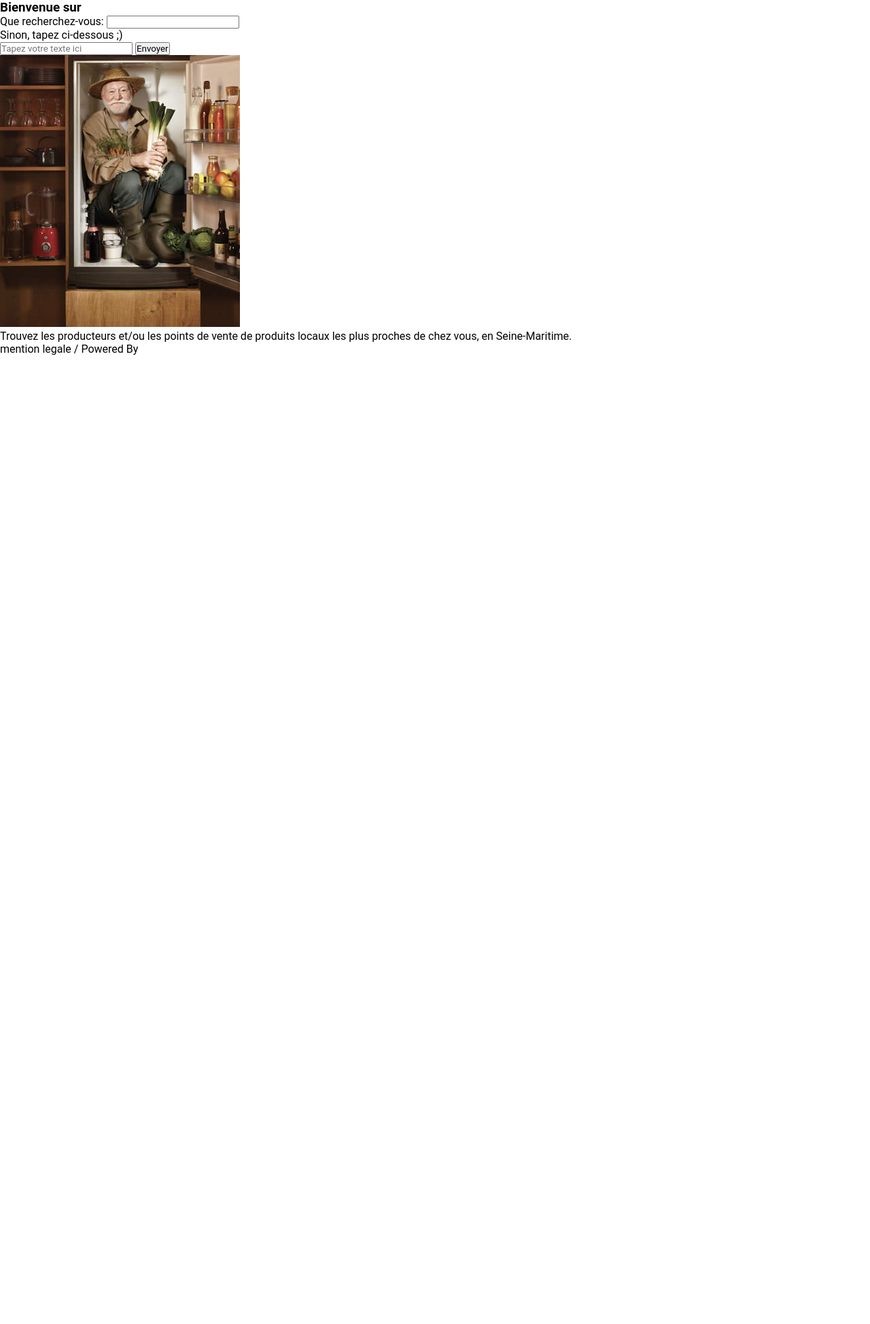
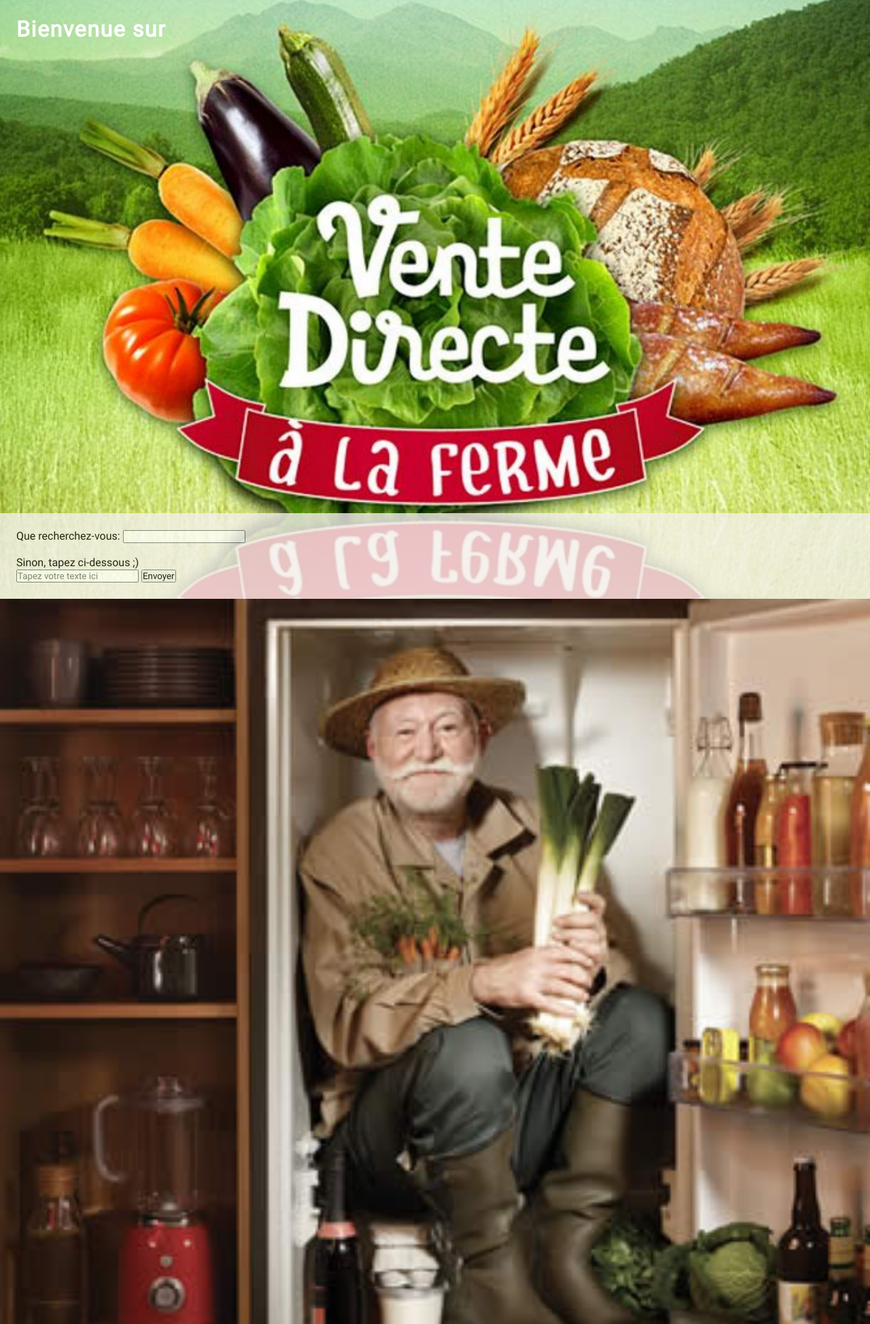
Before and after one commit to elmasta/tourisme, a Flask app: page / in a window 1280 px wide. Shown: the top 1948 px of the page at 68% size. Before the commit the page ends 522 px from the top, so only its background shows below. Run offline with Flask 2, Linux system fonts and the light colour scheme; parts of the project's set-up code (start-up, migrations or seed data) failed here and were passed over; some libraries are stand-ins or nearby versions; some web fonts are replaced.

Commit message:
merge of two works + some clean up

```diff
--- a/app/static/css/styles.css
+++ b/app/static/css/styles.css
@@ -1,16 +1,16 @@
 @font-face {
     font-family: "Montserrat";
-    src: url(../font/montserrat/Montserrat-Regular.ttf);
+    src: url(../font/Montserrat-Regular.ttf);
 }
 
 @font-face {
     font-family: "MontserratBold";
-    src: url(../font/montserrat/Montserrat-Bold.ttf);
+    src: url(../font/Montserrat-Bold.ttf);
 }
 
 @font-face {
     font-family: "Roboto";
-    src: url(../font/roboto/Roboto-Regular.ttf);
+    src: url(../font/Roboto-Regular.ttf);
 }
 
 * {
@@ -18,43 +18,100 @@
     margin: 0;
     padding: 0;
 }
-<<<<<<< HEAD
-header #bienvenue{
-    position:relative;
+
+header #bienvenue {
+    position: relative;
     width: 100%;
     display: flex;
     align-content: center;
 }
 
-#bienvenue img{
+#bienvenue img {
     width: 100%;
     -webkit-box-reflect: below 0 linear-gradient(transparent, rgba(255, 255, 255, 0.205));
+
 }
 
-#bienvenue h2{
-    position:absolute;
+#bienvenue h2 {
+    position: absolute;
     top: 0;
     color: #fff;
-=======
-header{
-    position: relative;
-    justify-content: space-between;
-    text-align: center;
-    letter-spacing: .2rem;
->>>>>>> parent of 9bf6db8 (prepare for ddb and parsers, more front done)
     padding: 1rem;
+    font-size: larger;
+
 }
-#recherche{
-<<<<<<< HEAD
+
+#recherche {
 
     font-family: "Roboto";
     padding: 1.5rem;
-    background-color: rgba(144, 194, 139, 0.178);
-=======
-    margin: 0 2vw 1vh 2vw;
->>>>>>> parent of 9bf6db8 (prepare for ddb and parsers, more front done)
+    background-color: rgba(194, 169, 139, 0.178);
 }
 
-#farmerList{
+#farmerList {
     font-family: "MontserratBold";
 }
+
+#imgText {
+
+    position: relative;
+    width: 100%;
+
+}
+
+#imgText img {
+    width: 100%;
+    box-shadow: rgba(116, 87, 52, 0.164) 3px;
+}
+
+#imgText h1 {
+    position: absolute;
+    bottom: 0;
+    color: #fff;
+    padding: 1rem;
+    font-size: larger;
+
+}
+
+footer {
+    display: flex;
+    justify-content: center;
+    align-content: center;
+    padding: 5px;
+    background-color: #111b25;
+    color: #fff;
+    height: 4rem;
+}
+
+@media screen and (min-width:800px) {
+    #bienvenue h2 {
+        position: absolute;
+        top: 0;
+        color: #fff;
+        padding: 1.5rem;
+        letter-spacing: .1rem;
+        font-size: xx-large;
+    }
+
+    #imgText h1 {
+        position: absolute;
+        bottom: 0;
+        color: #fff;
+        padding: 1.5rem;
+        letter-spacing: .1rem;
+        font-size: xx-large;
+
+    }
+
+    footer {
+        display: flex;
+        justify-content: center;
+        align-content: center;
+        padding: 5px;
+        background-color: #111b25;
+        color: #fff;
+        height: 4rem;
+        font-size: larger;
+    }
+
+}
--- a/app/static/js/main.js
+++ b/app/static/js/main.js
@@ -1,37 +1,36 @@
-$("div#answer").hide();
-$("button#restart").hide();
-$("p#middlebar").hide();
-$("input#adress").focus();
+// $("button#send").on("click", function (event) {
 
-var charUsed = 0;
-var int = 0;
+//     $.ajax({
+//         // données reçu
+//         data: {
+//             question: $("#question").val()
+//         },
+//         type: "POST",
+//         url: "/process"
+//     })
+//         .done(function (data) {
 
-$("button#send").on("click", function (event) {
+var map = L.map('map').setView([49.443232, 1.099971], 8);
+const dataMap = [
+    { lon: 49.513703, lat: -1.521295, name: "blabla1" },
+    { lon: 48.511333, lat: -0.561925, name: "blabla2" },
+    { lon: 49.707181, lat: 1.671823, name: "blabla3" },
 
-    $.ajax({
-        // données reçu
-        data: {
-            question: $("#question").val()
-        },
-        type: "POST",
-        url: "/process"
-    })
-        .done(function (data) {
-            if (data.error === 1) {
-                // gestion erreur
-            } else {
-                $("p#middlebar").show();
-                $("p#result").text(data.summary);
-                var map = L.map("mapid").setView([data.lat, data.longi], 15);
-                L.tileLayer("https://api.tiles.mapbox.com/v4/{id}/{z}/{x}/{y}.png?access_token={accessToken}", {
-                    attribution: 'Map data &copy; <a href="https://www.openstreetmap.org/">OpenStreetMap</a> contributors, <a href="https://creativecommons.org/licenses/by-sa/2.0/">CC-BY-SA</a>, Imagery © <a href="https://www.mapbox.com/">Mapbox</a>',
-                    maxZoom: 18,
-                    id: "mapbox.streets",
-                    accessToken: "pk.eyJ1Ijoic3NnbWFzdGVyIiwiYSI6ImNqeGF5dGFpajA2YmgzbnBud253ZmMwYm8ifQ.RFvKLrjywTTEEou9gRHG4A"
-                }).addTo(map);
-                L.marker([data.lat, data.longi]).addTo(map).bindPopup(data.formatted_adress).openPopup();
-                clearInterval(intervalId);
-            }
-        });
+]
+
+L.tileLayer('https://{s}.tile.openstreetmap.org/{z}/{x}/{y}.png', {
+    attribution: '&copy; <a href="https://www.openstreetmap.org/copyright">OpenStreetMap</a> contributors'
+}).addTo(map);
+
+var myIcon = L.icon({
+    iconUrl: 'my-icon.png',
+    iconSize: [38, 95],
+    iconAnchor: [22, 94],
+    popupAnchor: [-3, -76],
 });
-event.preventDefault();
+
+for (let index = 0; index < dataMap.length; index++) {
+    L.marker([dataMap[index].lon, dataMap[index].lat]).addTo(map).bindPopup(dataMap[index].name)
+}
+//         });
+// });
--- a/app/templates/index.html
+++ b/app/templates/index.html
@@ -7,18 +7,30 @@
     <meta name="viewport" content="width=device-width, initial-scale=1.0">
     <link rel="stylesheet" href="../static/css/styles.css">
     <title>Projet Valf</title>
+    <link rel="stylesheet" href="https://unpkg.com/leaflet@1.8.0/dist/leaflet.css"
+        integrity="sha512-hoalWLoI8r4UszCkZ5kL8vayOGVae1oxXe/2A4AO6J9+580uKHDO3JdHb7NzwwzK5xr/Fs0W40kiNHxM9vyTtQ=="
+        crossorigin="" />
+    <!-- Make sure you put this AFTER Leaflet's CSS -->
+    <script src="https://unpkg.com/leaflet@1.8.0/dist/leaflet.js"
+        integrity="sha512-BB3hKbKWOc9Ez/TAwyWxNXeoV9c1v6FIeYiBieIWkpLjauysF18NzgR1MBNBXf8/KABdlkX68nAhlwcDFLGPCQ=="
+        crossorigin=""></script>
+        <script src="../static/js/main.js" defer></script>
 </head>
 
 <body>
     <header>
-        <h3>Bienvenue sur </h3>
+        <div id="bienvenue">
+            <img src="../static/img/Vente-a-la-ferme2.jpg" alt="">
+            <h2>Bienvenue sur </h2>
+        </div>
     </header>
     <main>
         <div id="recherche">
             <form action="" method="post" name="search">
                 <label for="chooseYourFarm">Que recherchez-vous:</label>
+                <!-- revoir la façon de sélectionner, choisir des boutons (verts?) -->
                 <input list="farmerList" id="chooseYourFarm" name="chooseYourFarm" />
-
+                <br>
                 <datalist id="farmerList">
                     <option value="Boissons">
                     <option value="Fruits">
@@ -27,16 +39,35 @@
                     <option value="Viandes">
                 </datalist>
                 <br>
-                <label for="sinon">Sinon, tapez ci-dessous ;)</label><br>
+                <label for="sinon">Sinon, tapez ci-dessous ;)</label>
+                <br>
                 <input type="search" name="sinon" id="sinon" placeholder="Tapez votre texte ici"> <input type="submit"
                     value="Envoyer">
 
             </form>
 
         </div>
-        <img src="../static/img/paysans dans le frigo.jpg" alt="producteur dans le frigo">
-        <div id="text">
-			Trouvez les producteurs et/ou les points de vente de produits locaux les plus proches de chez vous, en Seine-Maritime.</div>
+        <div id="imgText">
+            <!-- mettre l'image dans la div parent -->
+            <img src="../static/img/paysans dans le frigo.jpg" alt="Paysans dans le frigo">
+
+            <!-- code d'amy -->
+            <div>
+                <p>Voici les Lieux qui peuvent correspondre:</p>
+                <ul>
+
+                </ul>
+            </div>
+
+            <div id="map" style="width: 600px; height: 400px; position: relative;"
+                class="leaflet-container leaflet-touch leaflet-fade-anim leaflet-grab leaflet-touch-drag leaflet-touch-zoom"
+                tabindex="0"></div>
+            <div><input type="submit" placeholder="Nouvelle Recherche"></div>
+            <!-- fin code d'amy -->
+
+            <h1> Trouvez les producteurs et/ou les points de vente de produits locaux les plus proches de chez vous, en
+                Seine-Maritime.</h1>
+        </div>
     </main>
 
     <footer>
--- a/app/views.py
+++ b/app/views.py
@@ -1,14 +1,12 @@
 import json
-from qparser import *
-from models import query_db
+# from models import query_db
 
 from flask import Flask, render_template, request, jsonify
-
-from flask import Flask, render_template, request
 
 app = Flask(__name__)
 
 app.config.from_object('config')
+
 
 @app.route("/")
 @app.route("/main/")
@@ -16,26 +14,23 @@
 
     return render_template("index.html")
 
+
 @app.route('/process', methods=["POST"])
 def process():
 
-    list = request.form["list"]
-    manual = request.form["manual"]
-    if manual == None:
-        query_db(list)
+    if request.method == 'POST':
+        # ou faire pleins de form
+        list = []
+        for item in request.form:
+            list.append(item)
+        # items = Content.query.filter_by(style=request.form[]).order_by(Content.name).all()
+
+        # retour json d'une liste provenant de la BDD
+        return jsonify({"lat": items["lat"],
+                        "longi": items["lng"]})
     else:
-        manual = RequestParser()
-        manual.string_to_list(manual)
-        # gestion de la stop word
-        with open("fr.json") as json_file:
-            stop_word = json.load(json_file)
-        manual.request_reading(stop_word)
-        if manual.matchlist.count(1) != 0:
-            manual.stop_word_remover(stop_word)
-            manual.geocoding_researcher(json)
-    return jsonify({"lat" : manual.coordinates["lat"],
-                    "longi" : manual.coordinates["lng"],
-                    "error" : manual.error})
+        return render_template("index.html")
+
 
 if __name__ == "__main__":
     app.run()
--- a/config.py
+++ b/config.py
@@ -1,8 +1,8 @@
 import os
 
-SECRET_KEY = "#d#JCqTTW\nilK\\7m\x0bp#\tj~#H"
+SECRET_KEY = "#d#JCqThJ-l54\nilK\\7m\x0bp#\tj~#H"
 
-APP_ID = 1200420960103822
+APP_ID = 1200420960103866
 
 basedir = os.path.abspath(os.path.dirname(__file__))
 SQLALCHEMY_DATABASE_URI = 'sqlite:///' + os.path.join(basedir, 'app.db')
```
Also changed, not shown: app/db_script.py (added, +15 -0 lines), app/models.py (+1 -23 lines), app/templates/main.html (deleted, +0 -43 lines), qparser.py (deleted, +0 -90 lines), app/static/img/Vente-a-la-ferme2.jpg (added), app/static/img/legumes.jpg (deleted), app/static/img/logo.jpg (deleted), 1 other file.
